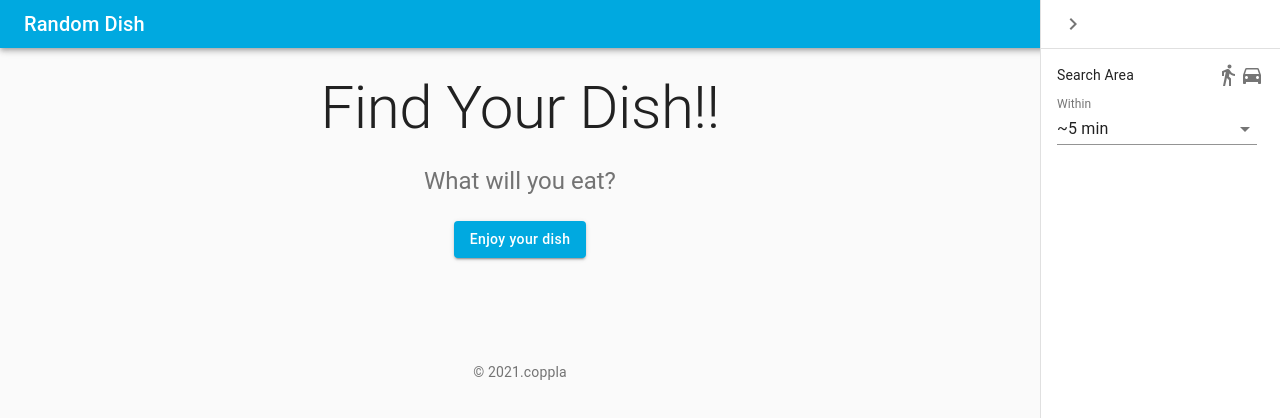
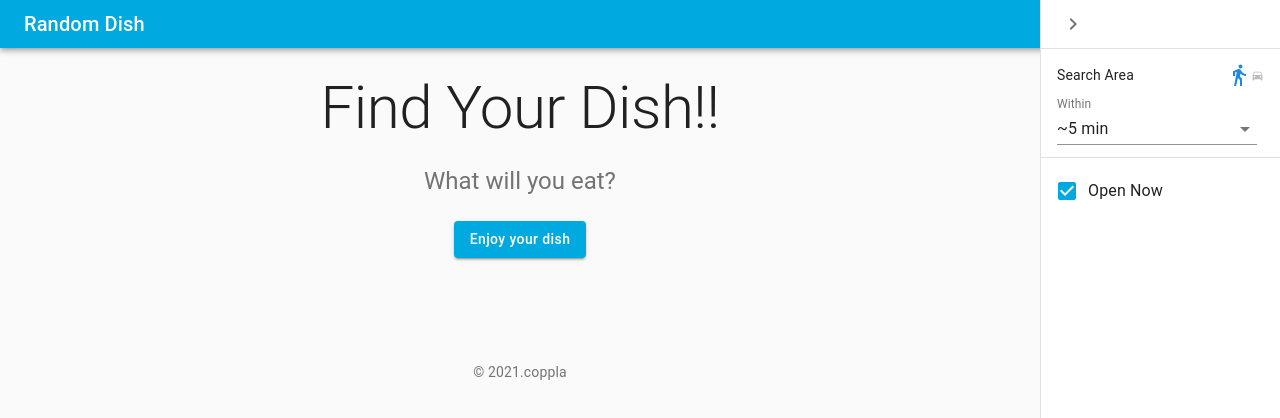
Before and after one commit to shin-hama/random-dish, a React (Create React App) app in the folder frontend/: page / in a window 1280 px wide. Both pictures are taken after a click on the button "menu". Shown: the top 418 px of the page. Built offline with nearby package versions, Linux system fonts and the light colour scheme.

Commit message:
ENH: Add switch icon and open now check

```diff
--- a/frontend/src/RightDrawer.js
+++ b/frontend/src/RightDrawer.js
@@ -1,22 +1,25 @@
 import PropTypes from 'prop-types'
 import React from 'react'
 import { makeStyles, useTheme } from '@material-ui/core/styles'
+import Checkbox from '@material-ui/core/Checkbox'
+import CssBaseline from '@material-ui/core/CssBaseline'
 import Drawer from '@material-ui/core/Drawer'
-import CssBaseline from '@material-ui/core/CssBaseline'
+import Divider from '@material-ui/core/Divider'
+import FormControl from '@material-ui/core/FormControl'
+import FormControlLabel from '@material-ui/core/FormControlLabel'
+import IconButton from '@material-ui/core/IconButton'
+import InputLabel from '@material-ui/core/InputLabel'
 import List from '@material-ui/core/List'
-import Divider from '@material-ui/core/Divider'
-import IconButton from '@material-ui/core/IconButton'
-import ChevronLeftIcon from '@material-ui/icons/ChevronLeft'
-import ChevronRightIcon from '@material-ui/icons/ChevronRight'
 import ListItem from '@material-ui/core/ListItem'
 import ListItemText from '@material-ui/core/ListItemText'
 import ListItemSecondaryAction from '@material-ui/core/ListItemSecondaryAction'
-import InputLabel from '@material-ui/core/InputLabel'
 import MenuItem from '@material-ui/core/MenuItem'
-import FormControl from '@material-ui/core/FormControl'
 import Select from '@material-ui/core/Select'
+import ChevronLeftIcon from '@material-ui/icons/ChevronLeft'
+import ChevronRightIcon from '@material-ui/icons/ChevronRight'
 import DirectionsCarIcon from '@material-ui/icons/DirectionsCar'
 import DirectionsWalkIcon from '@material-ui/icons/DirectionsWalk'
+import { blue, grey } from '@material-ui/core/colors'
 
 const useStyles = makeStyles((theme) => ({
   drawer: {
@@ -35,9 +38,16 @@ const useStyles = makeStyles((theme) => ({
   selector: {
     minWidth: 200,
   },
+  enable: {
+    color: blue[600],
+  },
+  disable: {
+    color: grey[400],
+    fontSize: 'small',
+  },
 }))
 
-const SearchRange = () => {
+const SearchRangeForm = () => {
   const classes = useStyles()
   const [range, setRange] = React.useState(5)
 
@@ -65,12 +75,37 @@ const SearchRange = () => {
   )
 }
 
-function RightDrawer({ setOpen, open }) {
+const TransportationIcon = () => {
+  const classes = useStyles()
+  const [byWalk, setByWalk] = React.useState(true)
+
+  const handleTransportation = () => {
+    setByWalk(!byWalk)
+  }
+
+  return (
+    <IconButton edge="end" aria-label="comments" onClick={handleTransportation}>
+      <DirectionsWalkIcon
+        className={byWalk ? classes.enable : classes.disable}
+      />
+      <DirectionsCarIcon
+        className={byWalk ? classes.disable : classes.enable}
+      />
+    </IconButton>
+  )
+}
+
+function RightDrawer({ open, setOpen }) {
   const classes = useStyles()
   const theme = useTheme()
+  const [openNow, setOpenNow] = React.useState(true)
 
   const handleDrawerClose = () => {
     setOpen(false)
+  }
+
+  const handleOpenNow = () => {
+    setOpenNow(!openNow)
   }
 
   return (
@@ -98,14 +133,20 @@ function RightDrawer({ setOpen, open }) {
           <ListItem>
             <ListItemText primary="Search Area" />
             <ListItemSecondaryAction>
-              <IconButton edge="end" aria-label="comments">
-                <DirectionsWalkIcon />
-                <DirectionsCarIcon />
-              </IconButton>
+              <TransportationIcon />
             </ListItemSecondaryAction>
           </ListItem>
           <ListItem>
-            <SearchRange></SearchRange>
+            <SearchRangeForm />
+          </ListItem>
+        </List>
+        <Divider />
+        <List>
+          <ListItem>
+            <FormControlLabel
+              control={<Checkbox checked={openNow} onChange={handleOpenNow} />}
+              label="Open Now"
+            />
           </ListItem>
         </List>
       </Drawer>
@@ -113,8 +154,8 @@ function RightDrawer({ setOpen, open }) {
   )
 }
 RightDrawer.propTypes = {
+  open: PropTypes.bool.isRequired,
   setOpen: PropTypes.func.isRequired,
-  open: PropTypes.bool.isRequired,
 }
 
 export default RightDrawer
```
